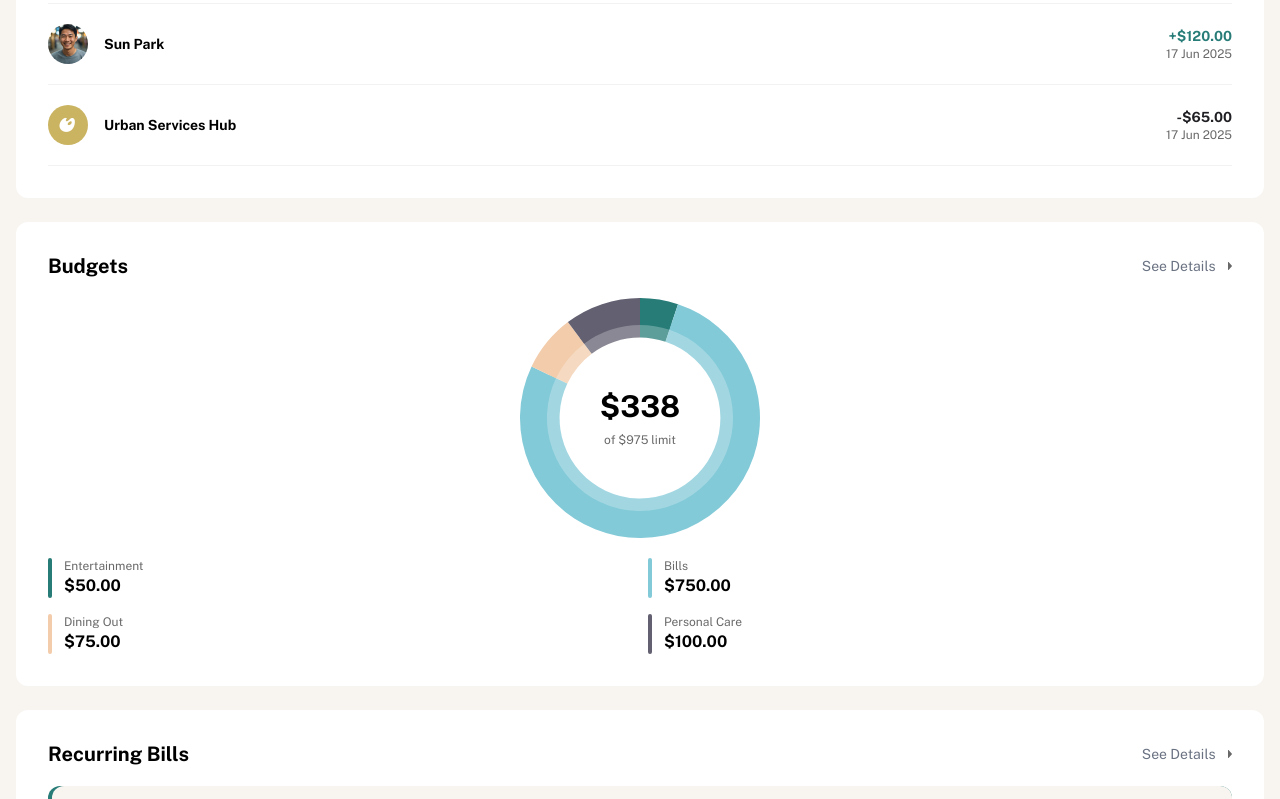
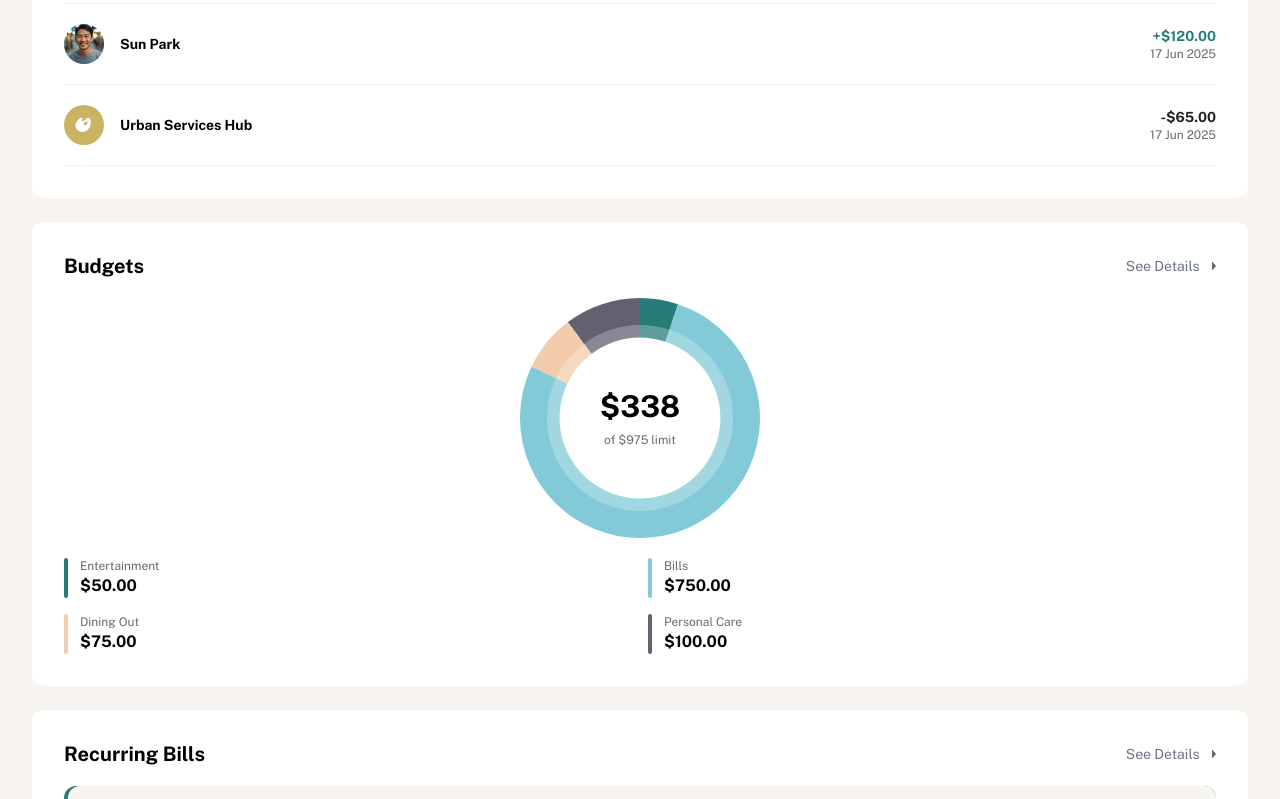
Before and after one commit to alexisborron/personal-finance-app, a React (Vite) app: page / in a window 1280 px wide. Shown: the part 836-1635 px from the top of the page. Built offline with nearby package versions, Linux system fonts and the light colour scheme.

Commit message:
move main page margins to body styles, fix navlink paths in sidebar, move data to app.jsx

```diff
--- a/src/App.jsx
+++ b/src/App.jsx
@@ -1,9 +1,10 @@
 import "./App.css";
 import { Routes, Route } from "react-router-dom";
+import data from "./data/data.json";
 import Sidebar from "./components/Sidebar";
 import OverviewPage from "./pages/Overview/OverviewPage";
 import PotsPage from "./pages/PotsPage";
-import TransactionsPage from "./pages/TransactionsPage";
+import TransactionsPage from "./pages/Transactions/TransactionsPage";
 import BudgetsPage from "./pages/BudgetsPage";
 import BillsPage from "./pages/BillsPage";
 
@@ -12,9 +13,12 @@ function App() {
     <>
       <Sidebar />
       <Routes>
-        <Route path="/" element={<OverviewPage />} />
+        <Route path="/" element={<OverviewPage data={data} />} />
         <Route path="/pots" element={<PotsPage />} />
-        <Route path="/transactions" element={<TransactionsPage />} />
+        <Route
+          path="/transactions"
+          element={<TransactionsPage data={data} />}
+        />
         <Route path="/budgets" element={<BudgetsPage />} />
         <Route path="/bills" element={<BillsPage />} />
       </Routes>
--- a/src/components/Sidebar.jsx
+++ b/src/components/Sidebar.jsx
@@ -29,7 +29,7 @@ function Sidebar() {
           </NavLink>
         </li>
         <li className="flex h-full flex-col items-center">
-          <NavLink to="/pots" className={navLinkClass}>
+          <NavLink to="/transactions" className={navLinkClass}>
             {({ isActive }) => (
               <div className="flex h-6 w-6 items-center justify-center">
                 <svg
@@ -49,7 +49,7 @@ function Sidebar() {
           </NavLink>
         </li>
         <li className="flex h-full flex-col items-center">
-          <NavLink to="/transactions" className={navLinkClass}>
+          <NavLink to="/budgets" className={navLinkClass}>
             {({ isActive }) => (
               <div className="flex h-6 w-6 items-center justify-center">
                 <svg
@@ -69,7 +69,7 @@ function Sidebar() {
           </NavLink>
         </li>
         <li className="flex h-full flex-col items-center">
-          <NavLink to="/budgets" className={navLinkClass}>
+          <NavLink to="/pots" className={navLinkClass}>
             {({ isActive }) => (
               <div className="flex h-6 w-6 items-center justify-center">
                 <svg
--- a/src/index.css
+++ b/src/index.css
@@ -49,6 +49,9 @@
 }
 
 body {
+  margin-inline: var(--spacing-200);
+  margin-top: var(--spacing-300);
+  margin-bottom: calc(var(--spacing-500) * 2);
   font-family: "Public Sans", Helvetica, Arial, sans-serif;
   letter-spacing: 0px;
   font-weight: 400;
```
